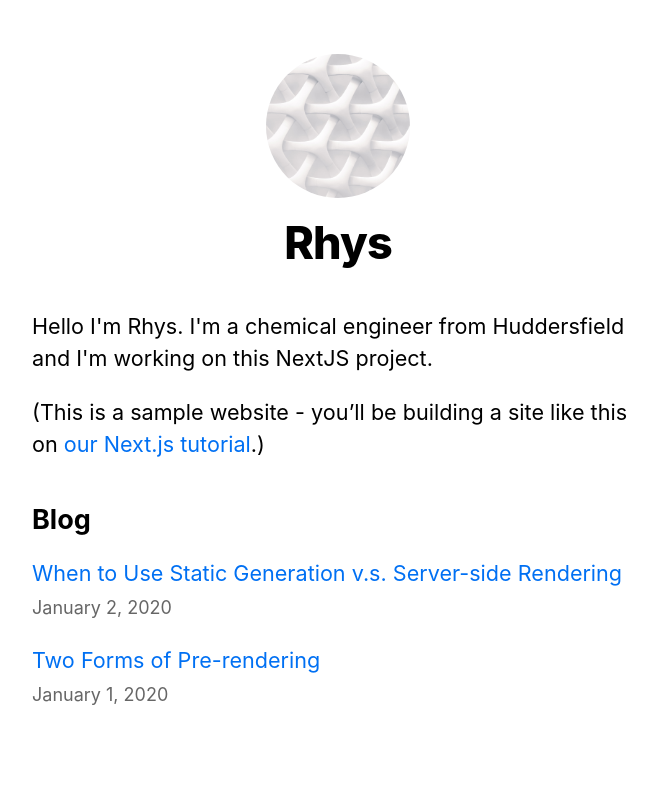
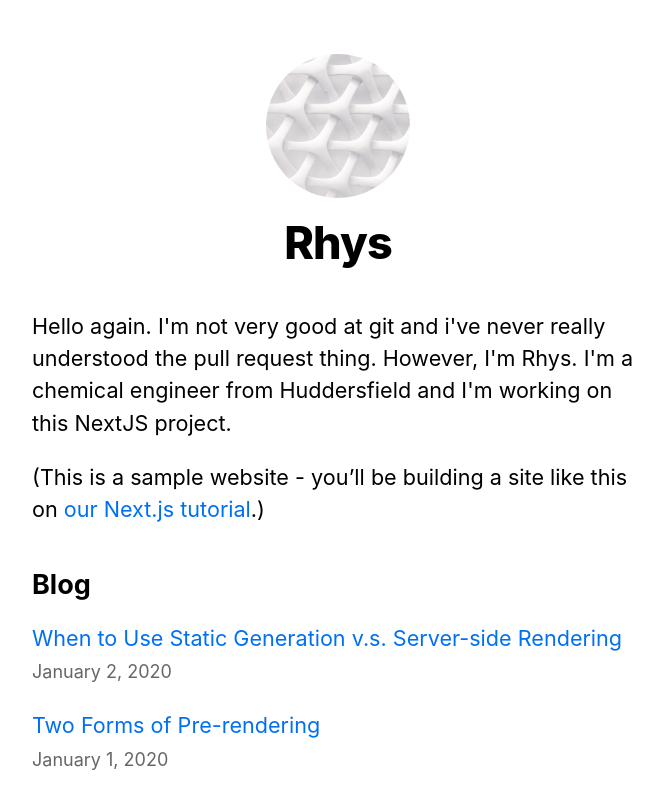
Before and after one commit to RhysWeb/nextjslearning, a Next.js app: page / in a window 1280 px wide. Shown: the top 808 px of the page, without its empty margins (302-965 px from the left). Built offline with nearby package versions, Linux system fonts and the light colour scheme.

Commit message:
Text changed in the 'new' branch to test p ull requests

```diff
--- a/pages/index.js
+++ b/pages/index.js
@@ -22,8 +22,9 @@ export default function Home({ allPostsData }) {
 			</Head>
 			<section className={utilStyles.headingMd}>
 				<p>
-					Hello I'm Rhys. I'm a chemical engineer from Huddersfield and I'm
-					working on this NextJS project.
+					Hello again. I'm not very good at git and i've never really understood
+					the pull request thing. However, I'm Rhys. I'm a chemical engineer
+					from Huddersfield and I'm working on this NextJS project.
 				</p>
 				<p>
 					(This is a sample website - you’ll be building a site like this on{' '}
```
